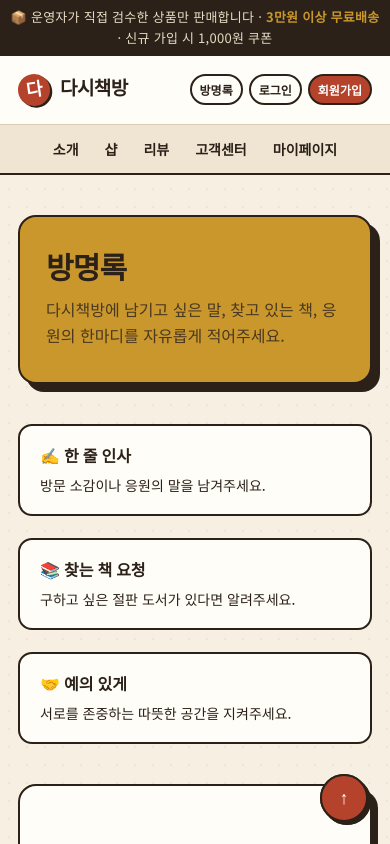
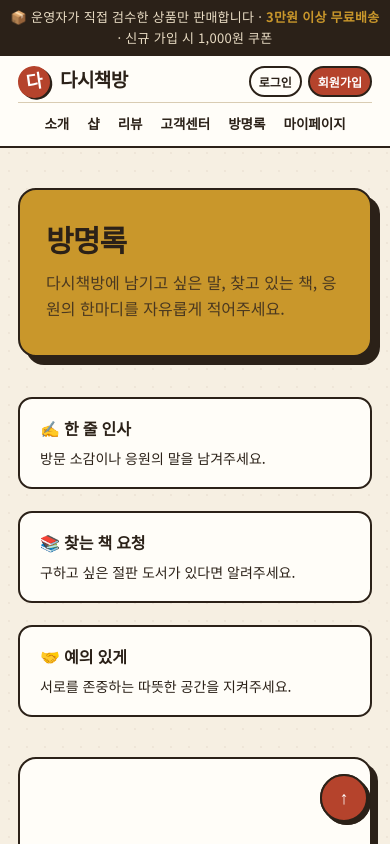
Before and after one commit to jhgf1234/FinalWeb, a plain HTML site: page guestbook.html in a window 390 px wide. Shown: the top 844 px of the page. Drawn offline with Linux system fonts and the light colour scheme.

Commit message:
Refactor header and navigation styles for responsiveness
Adjusted layout and styling for header and navigation elements. Updated search bar and user navigation styles for better responsiveness.

```diff
--- a/guestbook.html
+++ b/guestbook.html
@@ -1,4 +1,3 @@
-
 <!doctype html>
 <html lang="ko">
 <head>
@@ -28,16 +27,15 @@ body{overflow-x:clip}
 
 /* 헤더 */
 header{position:sticky;top:0;z-index:50;background:var(--white);border-bottom:2px solid var(--ink)}
-.head-row{display:flex;align-items:center;gap:28px;height:78px}
+.head-row{display:flex;align-items:center;gap:20px;height:76px}
 .logo{display:flex;align-items:center;gap:10px;font-family:var(--serif);font-weight:900;font-size:25px;letter-spacing:-.03em}
 .logo-mark{width:38px;height:38px;border-radius:50%;background:var(--red);color:#fff;display:grid;place-items:center;font-size:18px;
   transform:rotate(-8deg);box-shadow:2px 2px 0 var(--ink)}
 .logo small{display:block;font-family:var(--sans);font-weight:400;font-size:10px;color:var(--brown);letter-spacing:.08em;margin-top:-4px}
-nav.main{background:var(--paper2);border-top:1px solid var(--line)}
-nav.main .nav-row{display:flex;justify-content:center;gap:10px;flex-wrap:wrap;padding:6px 0}
-nav.main a{padding:8px 22px;font-weight:700;font-size:15px;border-radius:6px;transition:.2s;white-space:nowrap}
-nav.main a:hover{background:var(--white);color:var(--red)}
-.search{flex:1;max-width:420px;margin:0 auto;display:flex;border:2px solid var(--ink);border-radius:30px;overflow:hidden;background:#fff;min-width:0}
+nav.main{display:flex;gap:2px;flex-shrink:0}
+nav.main a{padding:8px 14px;font-weight:700;font-size:15px;border-radius:6px;transition:.2s;white-space:nowrap}
+nav.main a:hover{background:var(--paper2);color:var(--red)}
+.search{flex:1;max-width:230px;margin:0 0 0 auto;display:flex;border:2px solid var(--ink);border-radius:30px;overflow:hidden;background:#fff;min-width:0}
 .search input{border:0;outline:0;padding:8px 16px;flex:1;min-width:0;font:inherit;font-size:14px;background:transparent}
 .search button{border:0;background:var(--ink);color:#fff;padding:0 14px;cursor:pointer;font-size:14px}
 .user-nav{display:flex;align-items:center;gap:8px}
@@ -45,10 +43,9 @@ nav.main a:hover{background:var(--white);color:var(--red)}
 .user-nav a:hover{transform:translateY(-2px);box-shadow:0 3px 0 var(--ink)}
 .btn-join{background:var(--red);color:#fff;border-color:var(--ink)!important}
 .btn-login{background:var(--white)}
-.btn-guest{background:var(--white)}
 .cart{position:relative;font-size:21px;padding:4px 6px}
 .cart i{position:absolute;top:-4px;right:-6px;background:var(--red);color:#fff;font-style:normal;font-size:10px;font-weight:700;border-radius:50%;width:17px;height:17px;display:grid;place-items:center}
-.logo{flex-shrink:0}.user-nav{flex-shrink:0}
+.logo{flex-shrink:0}.user-nav{flex-shrink:0}.search+.user-nav{margin-left:28px}
 
 /* 히어로 배너 */
 .hero{margin-top:40px;margin-right:8px;position:relative;border:2px solid var(--ink);border-radius:18px;overflow:hidden;box-shadow:8px 8px 0 var(--ink);background:var(--green)}
@@ -169,16 +166,24 @@ footer li{margin-bottom:6px}footer a:hover{color:#fff;text-decoration:underline}
   .two,.grade{grid-template-columns:1fr}
   .slide{grid-template-columns:1fr;padding:44px 34px 64px}.stack{display:none}
   .f-grid{grid-template-columns:1fr 1fr}
-  .head-row{gap:16px}
+  .head-row{gap:14px}
+  .search{display:none}
+  .user-nav{margin-left:auto}
+  nav.main a{padding:8px 11px;font-size:14.5px}
+}
+@media(max-width:900px){
+  .logo small{display:none}
+  nav.main a{padding:8px 8px;font-size:14px}
+  .cart{display:none}
+  nav.main a{padding:6px 8px;font-size:13.5px}
 }
 @media(max-width:760px){
   .wrap{padding:0 18px}
-  .search{display:none}
-  .head-row{justify-content:space-between;height:68px}
+  .head-row{flex-wrap:wrap;height:auto;padding-top:10px;padding-bottom:6px;row-gap:4px;justify-content:space-between}
+  nav.main{order:3;width:100%;justify-content:center;border-top:1px solid var(--line);padding-top:4px}
   .user-nav{gap:6px}.user-nav a{padding:5px 10px;font-size:12.5px}
   .logo{font-size:21px}.logo small{display:none}
-  nav.main a{padding:7px 12px;font-size:14px}
-  nav.main .nav-row{gap:2px}
+  nav.main a{padding:6px 10px;font-size:14px}
   .cats,.gl{grid-template-columns:1fr}
   section{margin-top:72px}
   .hero{margin-right:0;box-shadow:5px 5px 0 var(--ink)}
@@ -190,6 +195,7 @@ footer li{margin-bottom:6px}footer a:hover{color:#fff;text-decoration:underline}
   .logo-mark{width:32px;height:32px}.logo{font-size:19px}
   .user-nav a{padding:4px 8px;font-size:12px}
   .cart{display:none}
+  nav.main a{padding:6px 8px;font-size:13.5px}
 }
 </style>
 
@@ -216,26 +222,24 @@ footer li{margin-bottom:6px}footer a:hover{color:#fff;text-decoration:underline}
 <header>
   <div class="wrap head-row">
     <a href="index.html" class="logo"><span class="logo-mark">다</span><span>다시책방<small>USED BOOKS &amp; STATIONERY</small></span></a>
+    <nav class="main">
+      <a href="index.html#intro">소개</a>
+      <a href="index.html#shop">샵</a>
+      <a href="index.html#review">리뷰</a>
+      <a href="index.html#cs">고객센터</a>
+      <a href="guestbook.html">방명록</a>
+      <a href="index.html#mypage">마이페이지</a>
+    </nav>
     <form class="search" onsubmit="event.preventDefault();alert('검색: '+this.q.value)">
       <input name="q" placeholder="책·문구 검색">
       <button>🔍</button>
     </form>
     <div class="user-nav">
-      <a href="guestbook.html" class="btn-guest">방명록</a>
       <a href="login.html" class="btn-login">로그인</a>
       <a href="join.html" class="btn-join">회원가입</a>
       <a href="cart.html" class="cart" aria-label="장바구니" style="border:0">🛒<i id="cartN">0</i></a>
     </div>
   </div>
-  <nav class="main">
-    <div class="wrap nav-row">
-      <a href="index.html#intro">소개</a>
-      <a href="index.html#shop">샵</a>
-      <a href="index.html#review">리뷰</a>
-      <a href="index.html#cs">고객센터</a>
-      <a href="index.html#mypage">마이페이지</a>
-    </div>
-  </nav>
 </header>
 
 <main class="wrap" id="top">
```
